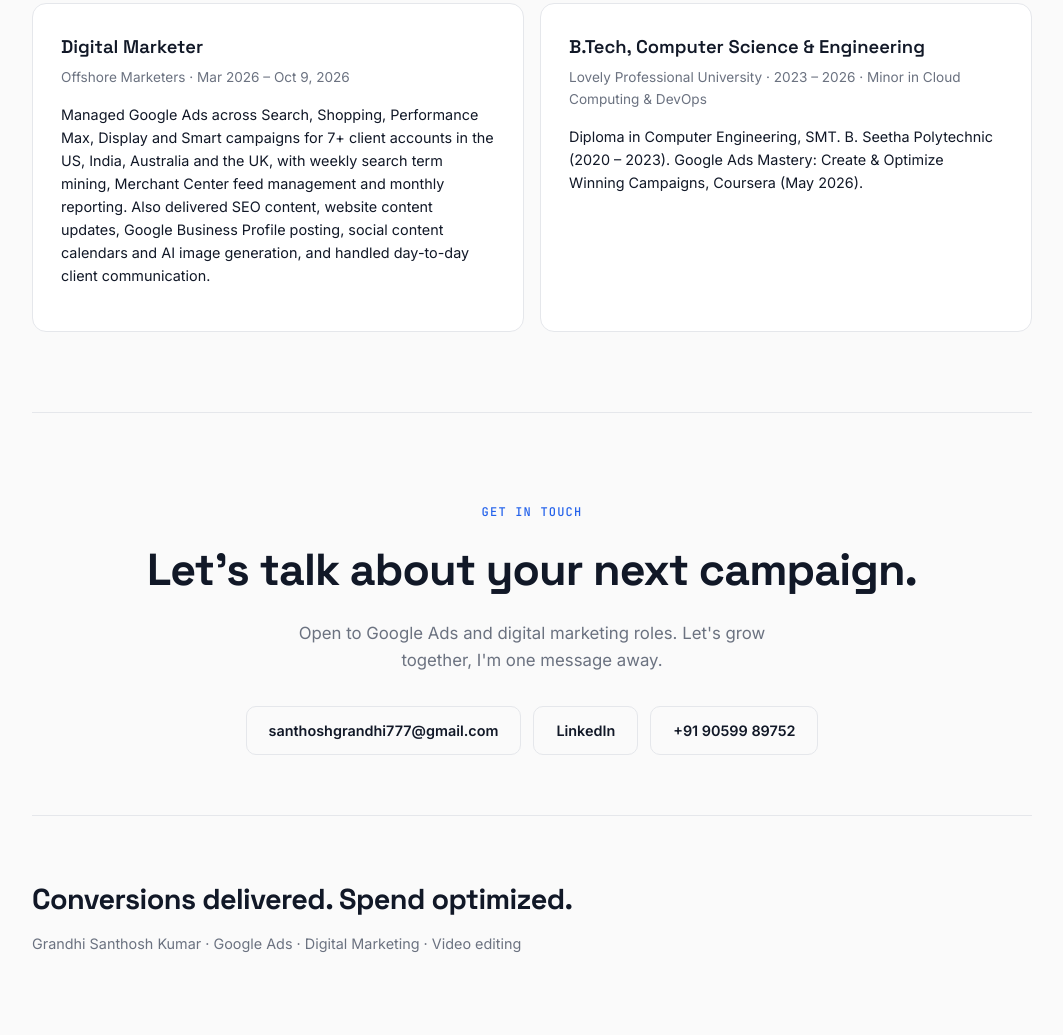
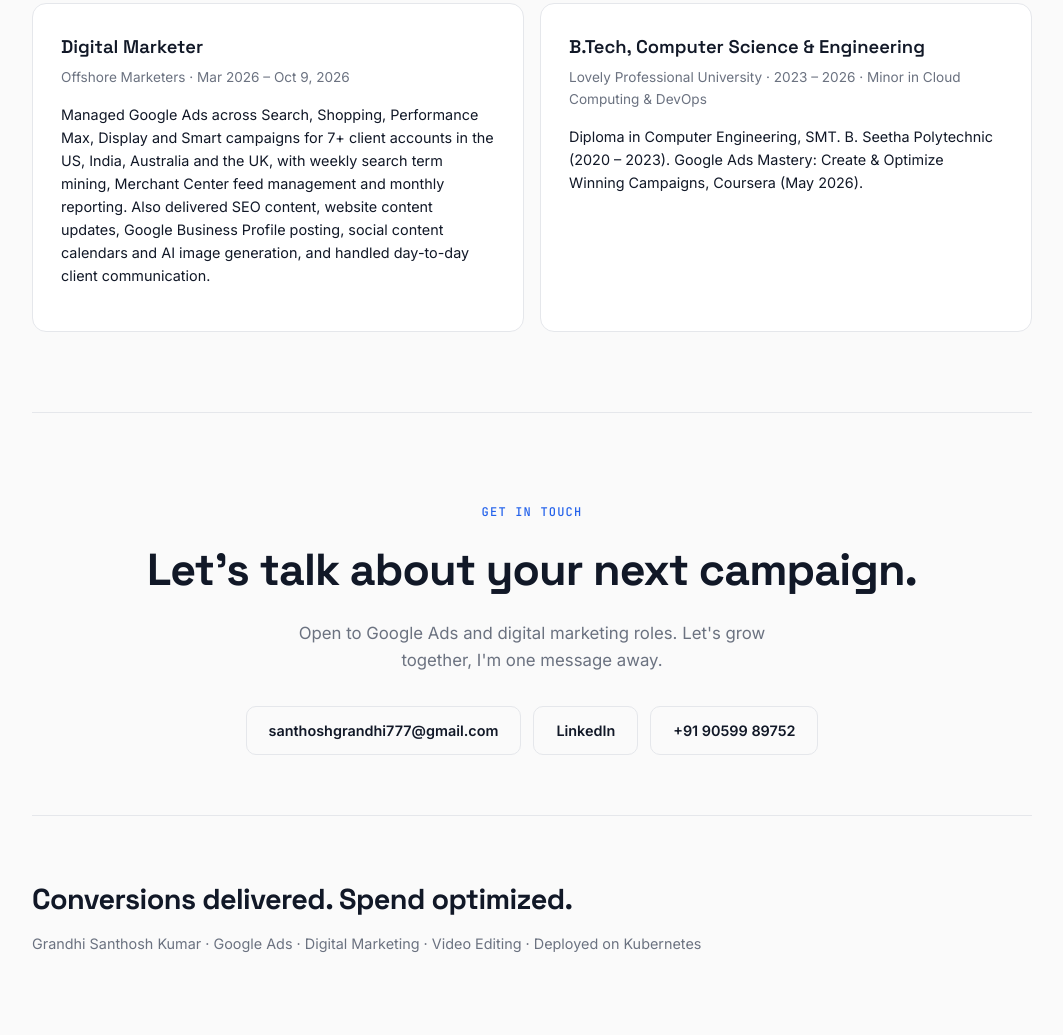
Before and after one commit to SanthoshGrandhi7/portfolio-devops-project, a plain HTML site: page index.html in a window 1280 px wide. Shown: the part 6949-7984 px from the top of the page, without its empty margins (108-1171 px from the left). Drawn offline with Linux system fonts and the light colour scheme.

Commit message:
Test automated Kubernetes CI/CD deployment

```diff
--- a/index.html
+++ b/index.html
@@ -859,8 +859,7 @@
   <!-- FOOTER -->
   <footer class="reveal">
     <div class="sign">Conversions delivered. Spend optimized.</div>
-    <div class="contact-line">Grandhi Santhosh Kumar · Google Ads · Digital Marketing · Video editing</div>
-  </footer>
+<div class="contact-line">Grandhi Santhosh Kumar · Google Ads · Digital Marketing · Video Editing · Deployed on Kubernetes</div>  </footer>
 
 </div>
 
```
